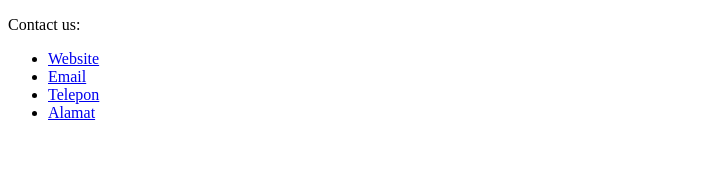
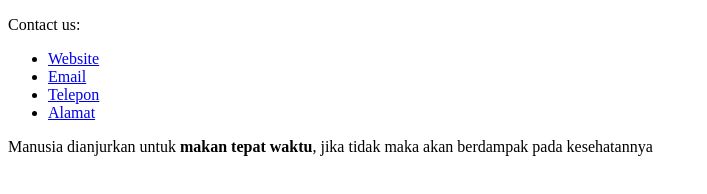
Before and after one commit to Ballsky26/Frontend-HTML, a plain HTML site: page inline-formating.html in a window 1280 px wide. Shown: the whole page, without its empty margins (0-707 px from the left). Drawn offline with Linux system fonts and the light colour scheme.

Commit message:
Important Text

```diff
--- a/inline-formating.html
+++ b/inline-formating.html
@@ -14,5 +14,9 @@
       <li><a href="tel:+621234567890">Telepon</a></li>
       <li><a href="#address">Alamat</a></li>
     </ul>
+    <p>
+      Manusia dianjurkan untuk <strong>makan tepat waktu</strong>, jika tidak
+      maka akan berdampak pada kesehatannya
+    </p>
   </body>
 </html>
```
